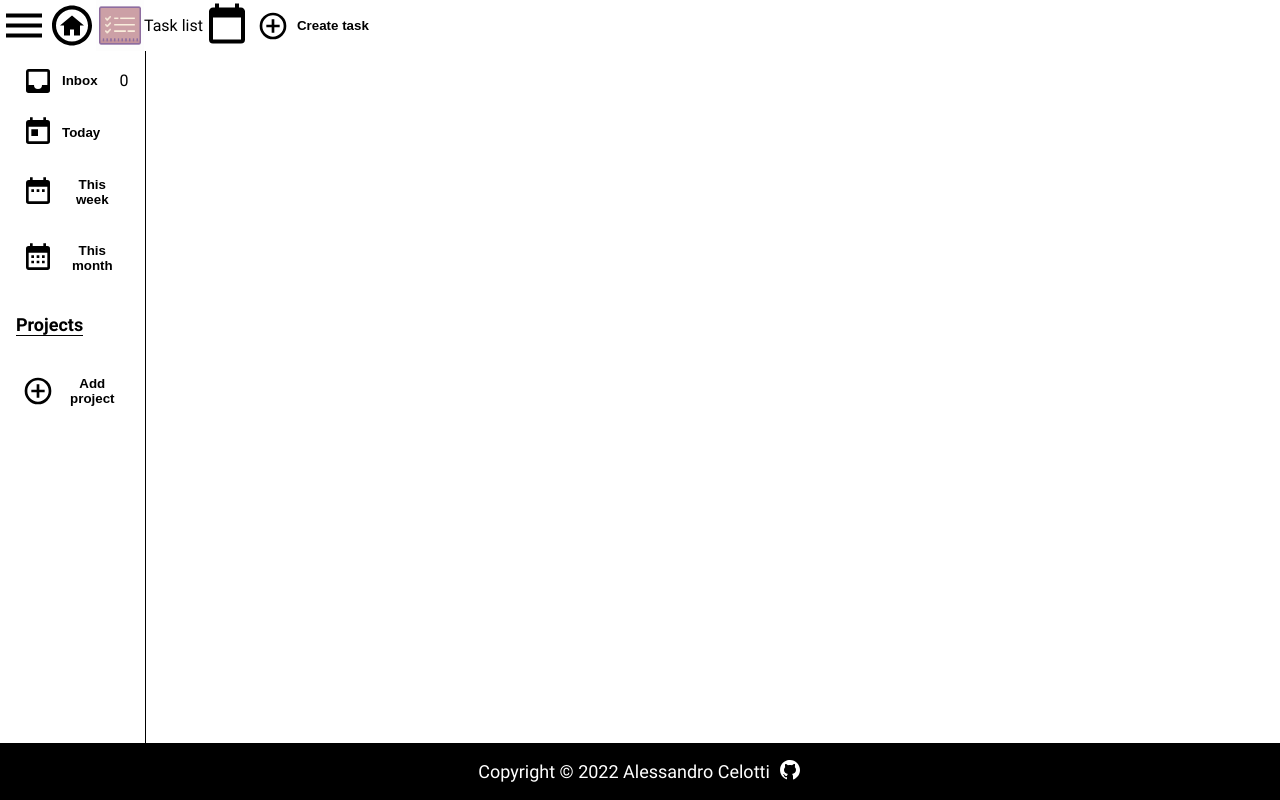
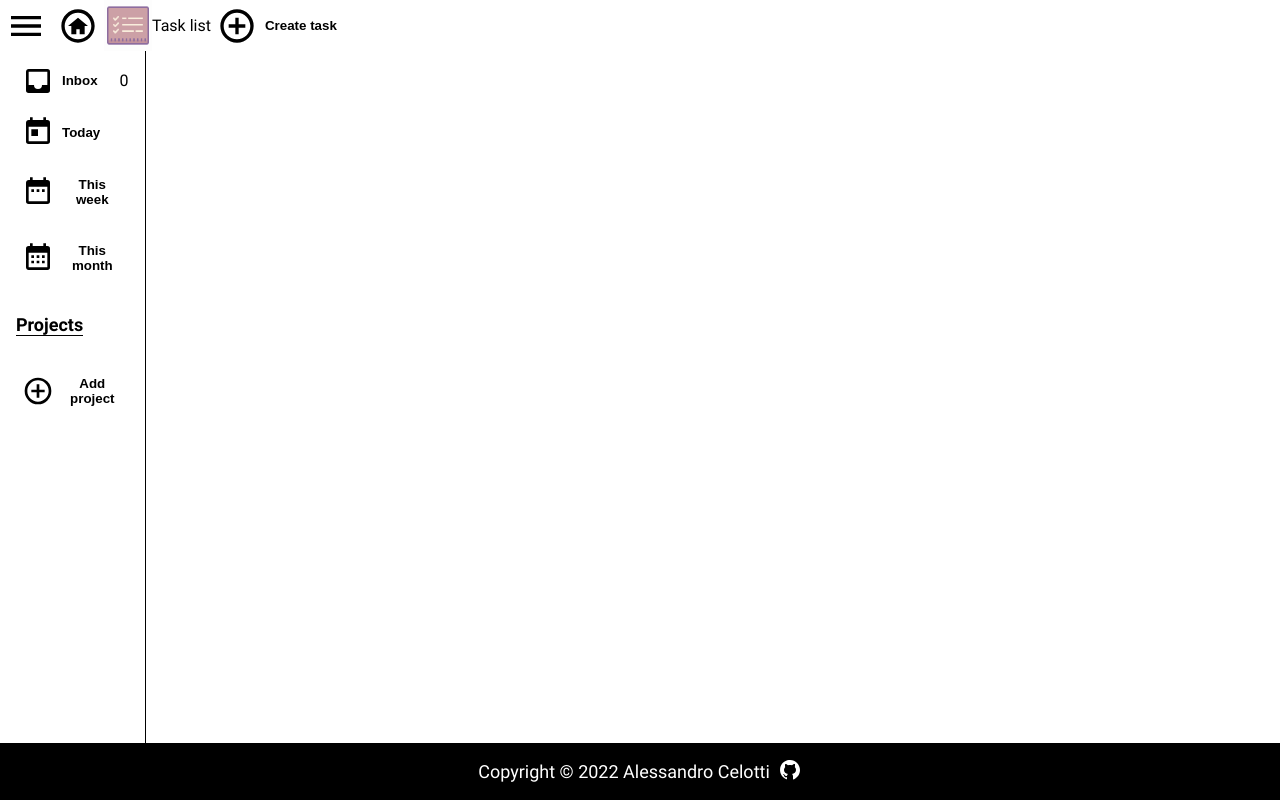
Before and after one commit to cel8/top_todolist, a website built with webpack: page src/index.html in a window 1280 px wide. Built offline with nearby package versions, Linux system fonts and the light colour scheme; files whose address does not match are found by name.

Commit message:
(1) Remove unused header icon; (2) Bugfix notifier unsubscribe; (3) Some header style; (4) Menu and home callback.

```diff
--- a/src/controller/task-controller.js
+++ b/src/controller/task-controller.js
@@ -294,7 +294,7 @@ export class TaskController {
   uninstallExpirationTimer() {
     if(this.expirationTimer < 0) return;
     clearInterval(this.expirationTimer);
-    this.expirationTimerNotifier.unsubscribe(notifier);
+    this.expirationTimerNotifier.unsubscribe(this.expirationTimerObserver);
     this.expirationTimerObserver = null;
     this.expirationTimer = -1;
   }
--- a/src/style/style.css
+++ b/src/style/style.css
@@ -121,6 +121,22 @@ body {
 header {
   display: flex;
   grid-column-end: span 2;
+}
+
+.header-button {
+  display: flex;
+  align-items: center;
+  gap: 0.5rem;
+  border: none;
+  background-color: white;
+}
+
+.header-button > p {
+  font-weight: bold;
+}
+
+.header-button > img {
+  width: 2.5rem;
 }
 
 /* Main content */
--- a/src/view/ui-controller.js
+++ b/src/view/ui-controller.js
@@ -3,7 +3,6 @@ import * as domManager from 'Utilities/dom-manager.js';
 import * as btnManager from 'Utilities/button.js';
 import 'Assets/images/svg/menu.svg';
 import 'Assets/images/svg/home-outline.svg';
-import 'Assets/images/svg/calendar-blank.svg';
 import 'Assets/images/svg/github.svg';
 import 'Assets/images/todo-list.gif';
 import 'Assets/images/svg/calendar-today.svg';
@@ -22,22 +21,21 @@ export class UiController {
   }
   #doLoadHeader() {
     const header  = document.querySelector('header');
-    // TODO: missing some callback handler
-    const imgMenu = domManager.createAddNodeImg('menu.svg', 'menu', header, 'icon');
-    const imgHome = domManager.createAddNodeImg('home-outline.svg', 'home', header, 'icon'); // TODO: clear main
-    domManager.createAddNodeImg('todo-list.gif', 'todo-list', header, 'icon');
-    domManager.createAddNode('p', header, 'main-text', null, 'Task list');
-    domManager.createAddNodeImg('calendar-blank.svg', 'today', header, 'icon');
-    domManager.addNodeChild(header, btnManager.createButton('Create task', 'plus-circle-outline.svg', 'project-button', () => {
-      this.uiTaskController.doCreateTask();
-    }));
-    domManager.addNodeChild(body, header);
-    imgMenu.onclick = async () => {
+    domManager.addNodeChild(header, btnManager.createImageButton('menu.svg', 'header-button', async () => {
       await setTimeout(250);
       const nav = document.querySelector('nav');
       domManager.toggleDisplayByNode(nav);
       body.style.gridTemplateColumns = nav.style.display === 'none' ? '1fr' : '0fr 1fr';
-    }
+    }));
+    domManager.addNodeChild(header, btnManager.createImageButton('home-outline.svg', 'header-button', () => {
+      this.uiTaskController.doRemoveProject();
+    }));
+    domManager.createAddNodeImg('todo-list.gif', 'todo-list', header, 'icon');
+    domManager.createAddNode('p', header, 'main-text', null, 'Task list');
+    domManager.addNodeChild(header, btnManager.createButton('Create task', 'plus-circle-outline.svg', 'header-button', () => {
+      this.uiTaskController.doCreateTask();
+    }));
+    domManager.addNodeChild(body, header);
   }
   #doLoadMainContent() {
     this.#doCreateNavBar();
--- a/src/view/ui-task-controller.js
+++ b/src/view/ui-task-controller.js
@@ -418,10 +418,10 @@ export class UiTaskController {
       document.querySelector('.task-project > p:last-of-type').textContent = project.description;
     }
   }
-  doRemoveProject(projectTitle) {
+  doRemoveProject(projectTitle = undefined) {
     // Check if project is currently onscreen
     const pTitleProject = document.querySelector('.task-project > p:first-of-type');
-    if(pTitleProject && pTitleProject.textContent === projectTitle) {
+    if(pTitleProject && (!projectTitle || pTitleProject.textContent === projectTitle)) {
       // Uninstall expiration timer
       this.taskController.uninstallExpirationTimer();
       // Remove main content
```
Also changed, not shown: src/assets/images/svg/calendar-blank.svg (deleted).
